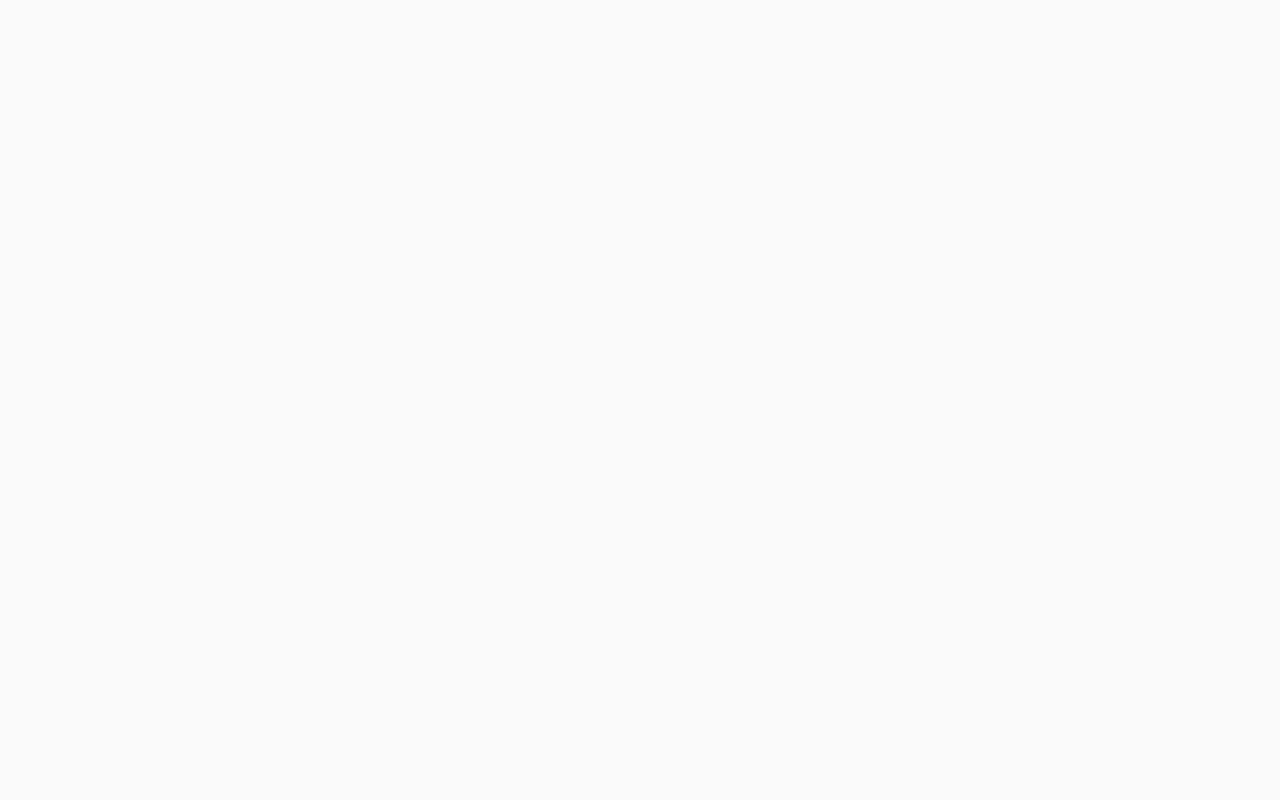
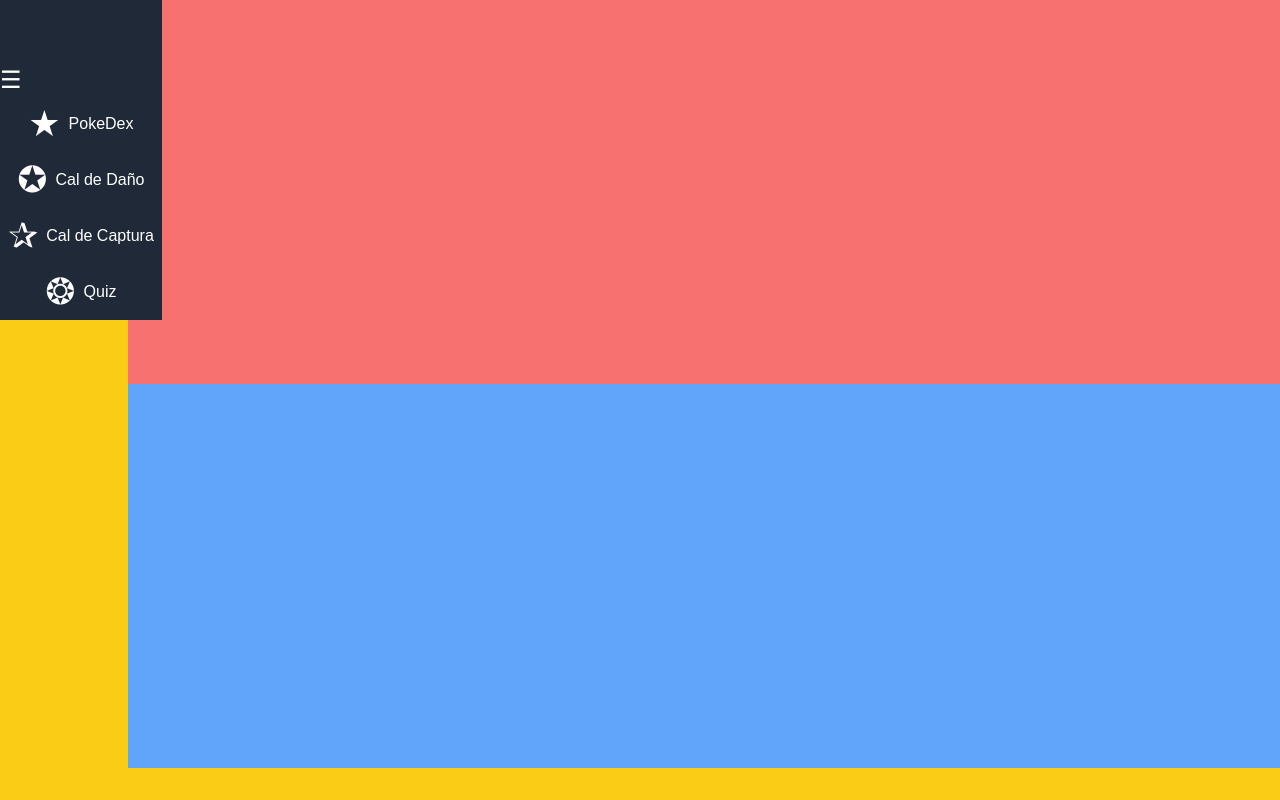
Before and after one commit to stevenD18skz/PokedexWeb, a React (Vite) app: page /test in a window 1280 px wide. Before the commit this address had no page. Built offline with nearby package versions, Linux system fonts and the light colour scheme.

Commit message:
primer commit

```diff
--- a/src/App.jsx
+++ b/src/App.jsx
@@ -5,6 +5,10 @@ import {BrowserRouter, Routes, Route, Navigate} from 'react-router-dom';
 //importaciones de las paginas
 import { HomePage } from './pages/Home.jsx'
 import { PokemonVista } from './pages/PokemonVista.jsx'
+import DamageCalculator from './pages/DamageCalculator.jsx';
+
+import Test from './pages/Test.jsx';
+
 
 
 function App() {
@@ -14,6 +18,10 @@ function App() {
         <Route path="/"       element={<Navigate to={'/home'} />} />
         <Route path="/home"   element={<HomePage/>} />
         <Route path="/pokedex/:poke"    element={<PokemonVista/>} />
+        <Route path="/damageCalculator"    element={<DamageCalculator/>} />
+
+        <Route path="/test"    element={<Test/>} />
+
       </Routes>
     </BrowserRouter>
   )
--- a/src/components/NavBar.jsx
+++ b/src/components/NavBar.jsx
@@ -22,9 +22,11 @@ export default function NavBar() {
     };
   }, []);
 
+
+
   return (
     <nav
-      className={`bg-gray-800 p-4 sticky top-0 z-50 origin-top-left
+      className={`bg-gray-800 p-4 sticky top-0 z-50 origin-top-left h-25
       duration-700 transform transition-transform
       ${isScrolled ? "rounded-3xl w-1/12 top-4 m-4" : ""}
     `}
@@ -36,7 +38,7 @@ export default function NavBar() {
       >
         {!isScrolled ? (
           <div className="text-white text-xl font-bold">
-            <a href="/">MiSitio</a>
+            <a href="/">PokeDex</a>
           </div>
         ) : (
           ""
--- a/src/components/SearchBar.jsx
+++ b/src/components/SearchBar.jsx
@@ -13,7 +13,8 @@ export default function SearchBar({ characterSearch, setCharacterSearch }) {
             type="text"
             placeholder="Search here"
             className="w-full rounded-md px-2 py-1
-            focus:outline-none focus:ring-2 focus:ring-gray-600 focus:border-transparent"
+            focus:outline-none focus:ring-2 focus:ring-gray-600 focus:border-transparent
+            "
             value={characterSearch}
             name={characterSearch}
             onChange={(e) => setCharacterSearch(e.target.value)}
--- /dev/null
+++ b/src/components/SideBar.jsx
@@ -0,0 +1,53 @@
+//Importacion de bibliotecas
+import React from "react";
+import { useState, useEffect } from "react";
+
+export default function SideBar() {
+  const [isOpen, setIsOpen] = useState(true);
+
+  const toggleMenu = () => {
+    setIsOpen(!isOpen);
+  };
+
+  const opcionesBar = [
+    ["★", "PokeDex", "/home"],
+    ["✪", "Cal de Daño", "/damageCalculator"],
+    ["✰", "Cal de Captura", "/"],
+    ["❂", "Quiz", "/"],
+  ];
+
+  return (
+    <div
+      className={`fixed top-0 left-0 h-dvh${
+        isOpen ? "w-48" : "w-20"
+      } pt-16 bg-gray-800 transition-all duration-300 ease-in-out`}
+    >
+      <button
+      className="text-white text-2xl"
+      onClick={toggleMenu}>
+        ☰
+      </button>
+
+      <ul
+        className={`flex flex-col justify-evenly h-full w-full bg-gray-800 text-white rounded-lg`}
+      >
+        {opcionesBar.map((op, index) => (
+          <li>
+            <a href={op[2]} className="block p-2">
+              <div
+                className={`flex ${
+                  isOpen ? "flex-row justify-center" : "flex-col items-center"
+                } rounded-md hover:bg-gray-500 text-center`}
+              >
+                <p className="text-4xl">{op[0]}</p>
+                <p className={`${isOpen ? "my-auto ml-2" : "text-sm"}`}>
+                  {op[1]}
+                </p>
+              </div>
+            </a>
+          </li>
+        ))}
+      </ul>
+    </div>
+  );
+}
--- /dev/null
+++ b/src/pages/DamageCalculator.jsx
@@ -0,0 +1,12 @@
+//Importacion de bibliotecas
+import React from "react";
+
+import SideBar from "../components/SideBar";
+
+export default function DamageCalculator() {
+  return (
+    <div className="relative bg-yellow-400 h-screen">
+      <SideBar />
+    </div>
+  )
+}
--- a/src/pages/Home.jsx
+++ b/src/pages/Home.jsx
@@ -8,6 +8,7 @@ import NavBar from "../components/NavBar";
 import CardPokemon from "../components/CardPokemon";
 import SearchBar from "../components/SearchBar";
 import LoadingIcon from "../components/LoadingIcon";
+import SideBar from "../components/SideBar";
 
 export function HomePage() {
   const [pokemonList, setPokemonList] = useState([]);
@@ -19,13 +20,14 @@ export function HomePage() {
   const [currentPage, setCurrentPage] = useState(1);
   const itemsPerPage = 21; // Número de Pokémon por página
 
+
   useEffect(() => {
     const fetchPokemonData = async () => {
       try {
         setIsLoading(true); // Set loading to true before the fetch
 
         const response = await axios.get(
-          "https://pokeapi.co/api/v2/pokemon?limit=61"
+          "https://pokeapi.co/api/v2/pokemon?limit=151"
         );
         const results = response.data.results;
 
@@ -63,6 +65,8 @@ export function HomePage() {
     fetchPokemonData();
   }, []);
 
+
+
   const getEvolutionChain = (chain, currentPokemon) => {
     let preEvolution = "nn";
     let evolution = "nn";
@@ -83,6 +87,8 @@ export function HomePage() {
     findEvolutions(chain, currentPokemon);
     return { preEvolution, evolution };
   };
+
+
 
   useEffect(() => {
     const personajesFiltrados = pokemonList.filter((poke) =>
@@ -113,6 +119,8 @@ export function HomePage() {
   return (
     <div className="bg-gray-500 font-mono min-h-screen">
       <NavBar />
+      <SideBar></SideBar>
+
       <div className="w-8/12 m-auto p-4 bg-gray-300 min-h-screen">
         <SearchBar
           characterSearch={characterSearch}
--- a/src/pages/PokemonVista.jsx
+++ b/src/pages/PokemonVista.jsx
@@ -15,6 +15,8 @@ export function PokemonVista() {
 
   const [isLoading, setIsLoading] = useState(true);
   const navigate = useNavigate();
+
+  //relative top-32
 
   useEffect(() => {
     const fetchPokemonData = async () => {
@@ -51,10 +53,29 @@ export function PokemonVista() {
     <div className="bg-gray-500 font-mono">
       <NavBar></NavBar>
 
-      <div className="w-8/12 m-auto p-4 bg-green-500 min-h-screen flex">
-        <div className="w-full rounded-xl bg-gray-100 text-center">
-          <img className="z-10 m-auto" src={pokemonData.image} alt="image" />
+      <div className="w-8/12 m-auto p-4 bg-red-500">
 
+
+
+        <button
+          onClick={() => navigate("/home")}
+          className="m-8 p-2 px-3 rounded bg-gray-800 text-white"
+        >
+          Volver
+        </button>
+
+
+        <p className="capitalize text-6xl text-gray-200 font-mono">{pokemonData.name}</p>
+
+
+
+        <div className="z-10">
+          <img src={pokemonData.image} alt="image" />
+        </div>
+
+
+
+        <div className="w-full p-8 pt-24 rounded-xl bg-gray-100 text-center">
           <p className="text-center font-bold my-6 text-3xl text-green-700">
             ABOUT
           </p>
@@ -85,14 +106,10 @@ export function PokemonVista() {
               </div>
             </div>
           ))}
+        </div>
 
-          <button
-            onClick={() => navigate("/home")}
-            className="mt-4 p-2 bg-blue-500 text-white rounded"
-          >
-            Volver
-          </button>
-        </div>
+
+
       </div>
     </div>
   );
--- /dev/null
+++ b/src/pages/Test.jsx
@@ -0,0 +1,20 @@
+//Importacion de bibliotecas
+import React from "react";
+
+import SideBar from "../components/SideBar";
+
+export default function Test() {
+  return (
+    <div className="relative bg-yellow-400 min-h-screen">
+
+      <SideBar />
+
+      <div className="ml-32 bg-red-400 h-96">
+      </div>
+
+      <div className="ml-32 bg-blue-400 h-96">
+      </div>
+
+    </div>
+  )
+}
```
